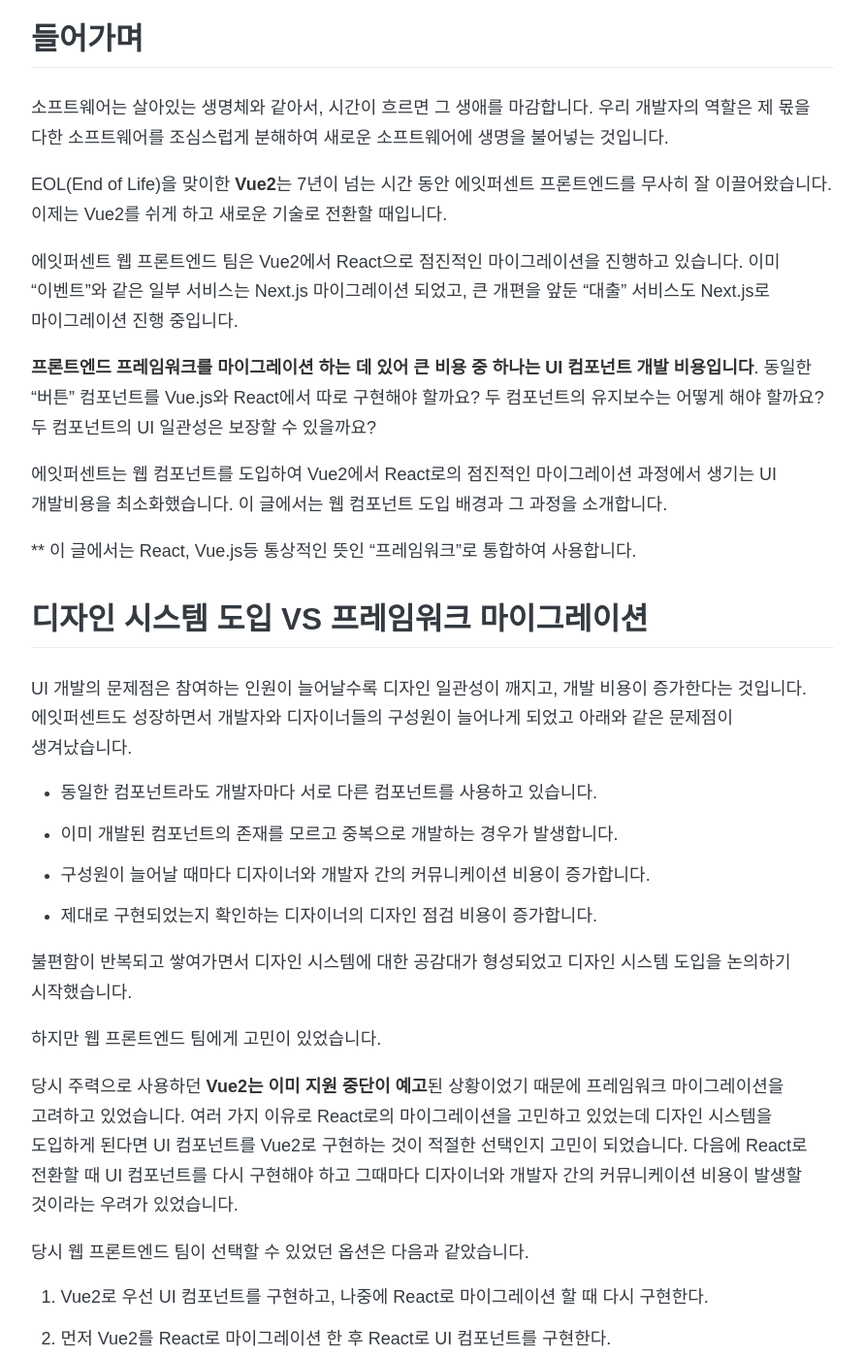
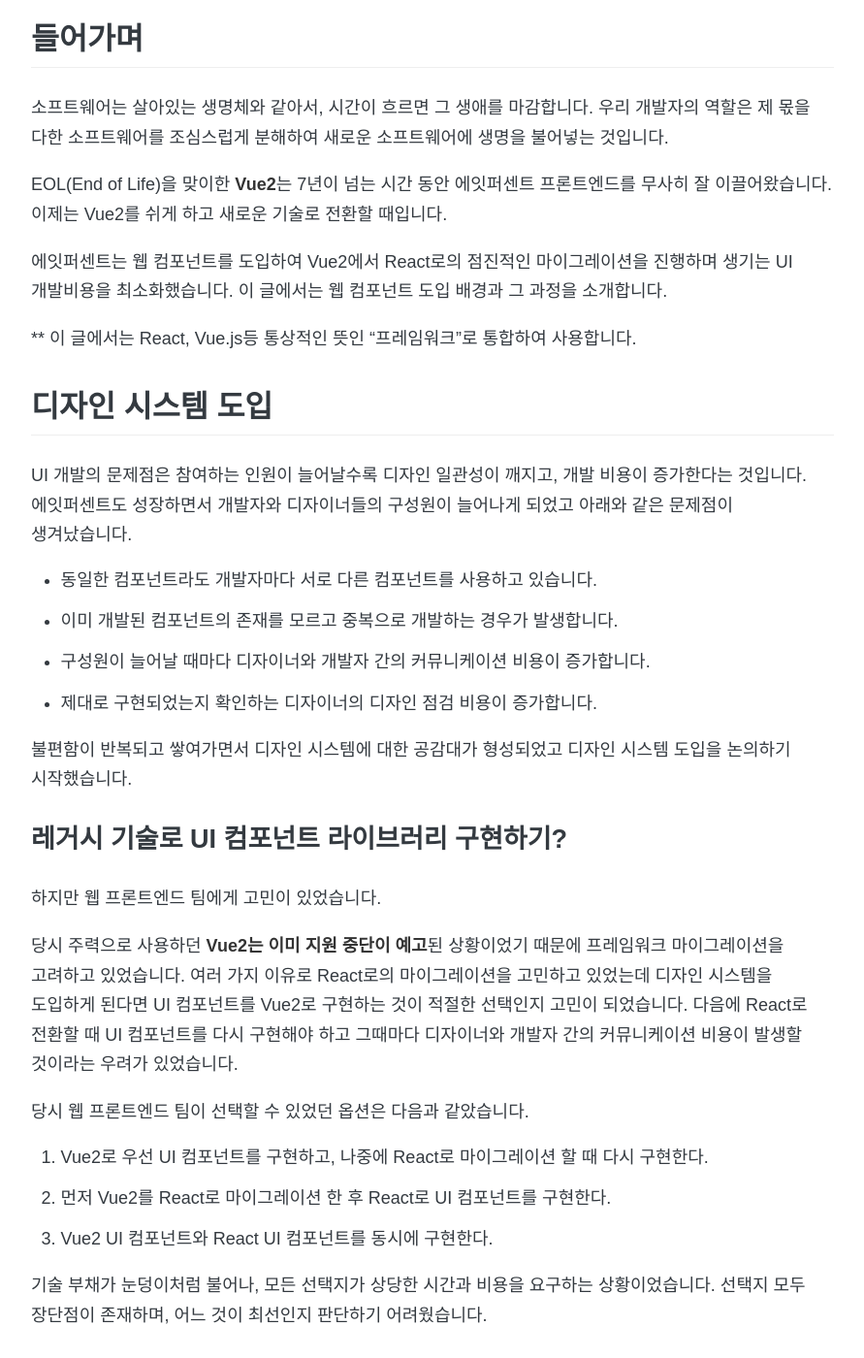
Before and after one commit to 8percent/8percent.github.io, a Jekyll site: the page built from _posts/2024-07-09-edswc.md, in a window 1280 px wide and 1400 px high, scrolled down 294 px. Shown: the whole window at 97% size, without its empty margins (194-1085 px from the left). Built offline with Jekyll 4.4.1, drawn with Linux system fonts in a browser that asks for light colours; some web fonts are replaced; some of the changed text lies outside the part shown.

Commit message:
docs: 퇴고 및 수정

```diff
--- a/_posts/2024-07-09-edswc.md
+++ b/_posts/2024-07-09-edswc.md
@@ -14,15 +14,11 @@
 
 EOL(End of Life)을 맞이한 **Vue2**는 7년이 넘는 시간 동안 에잇퍼센트 프론트엔드를 무사히 잘 이끌어왔습니다. 이제는 Vue2를 쉬게 하고 새로운 기술로 전환할 때입니다.
 
-에잇퍼센트 웹 프론트엔드 팀은 Vue2에서 React으로 점진적인 마이그레이션을 진행하고 있습니다. 이미 "이벤트"와 같은 일부 서비스는 Next.js 마이그레이션 되었고, 큰 개편을 앞둔 "대출" 서비스도 Next.js로 마이그레이션 진행 중입니다.
-
-**프론트엔드 프레임워크를 마이그레이션 하는 데 있어 큰 비용 중 하나는 UI 컴포넌트 개발 비용입니다**. 동일한 "버튼" 컴포넌트를 Vue.js와 React에서 따로 구현해야 할까요? 두 컴포넌트의 유지보수는 어떻게 해야 할까요? 두 컴포넌트의 UI 일관성은 보장할 수 있을까요?
-
-에잇퍼센트는 웹 컴포넌트를 도입하여 Vue2에서 React로의 점진적인 마이그레이션 과정에서 생기는 UI 개발비용을 최소화했습니다. 이 글에서는 웹 컴포넌트 도입 배경과 그 과정을 소개합니다.
+에잇퍼센트는 웹 컴포넌트를 도입하여 Vue2에서 React로의 점진적인 마이그레이션을 진행하며 생기는 UI 개발비용을 최소화했습니다. 이 글에서는 웹 컴포넌트 도입 배경과 그 과정을 소개합니다.
 
 \*\* 이 글에서는 React, Vue.js등 통상적인 뜻인 "프레임워크"로 통합하여 사용합니다.
 
-## 디자인 시스템 도입 VS 프레임워크 마이그레이션
+## 디자인 시스템 도입
 
 UI 개발의 문제점은 참여하는 인원이 늘어날수록 디자인 일관성이 깨지고, 개발 비용이 증가한다는 것입니다. 에잇퍼센트도 성장하면서 개발자와 디자이너들의 구성원이 늘어나게 되었고 아래와 같은 문제점이 생겨났습니다.
 
@@ -32,6 +28,8 @@
 - 제대로 구현되었는지 확인하는 디자이너의 디자인 점검 비용이 증가합니다.
 
 불편함이 반복되고 쌓여가면서 디자인 시스템에 대한 공감대가 형성되었고 디자인 시스템 도입을 논의하기 시작했습니다.
+
+### 레거시 기술로 UI 컴포넌트 라이브러리 구현하기?
 
 하지만 웹 프론트엔드 팀에게 고민이 있었습니다.
 
```
Also changed, not shown: other parts of _posts/2024-07-09-edswc.md (+2 -0 lines).
